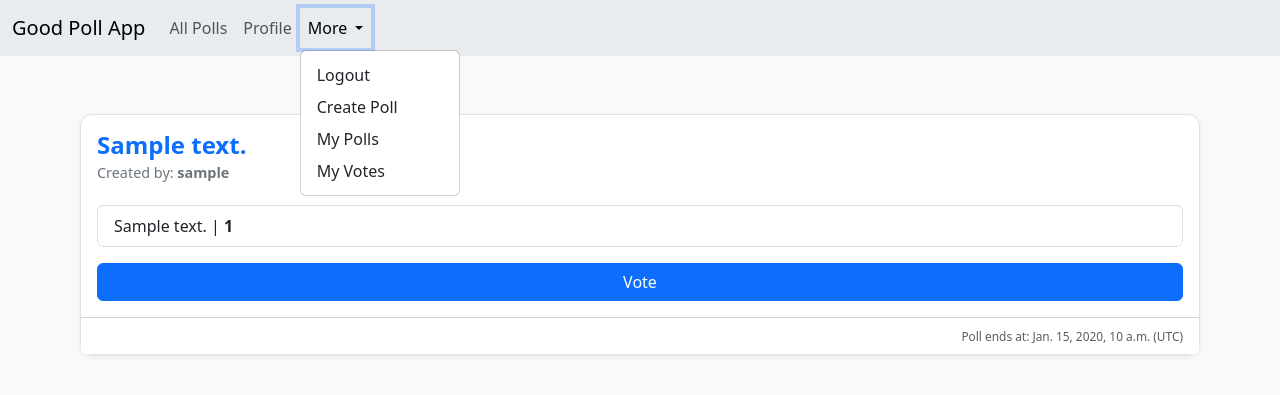
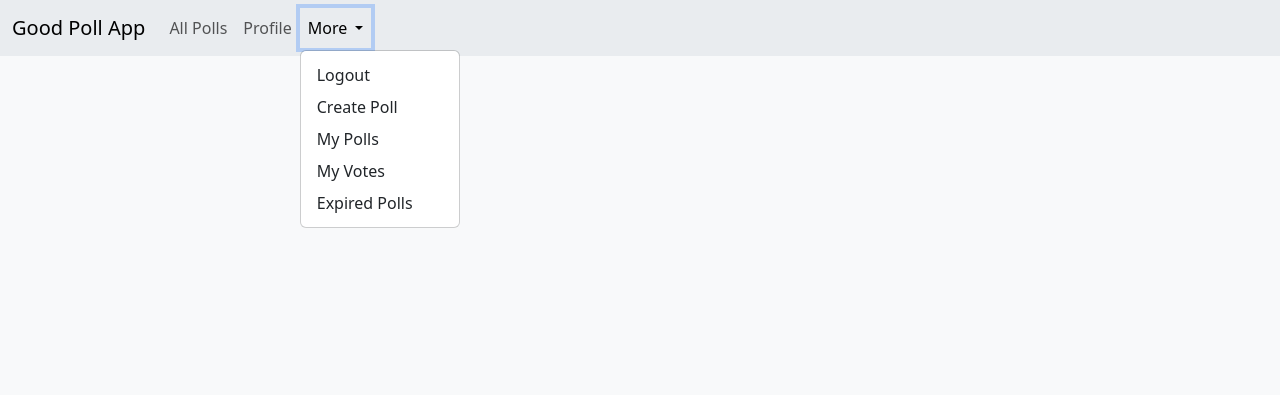
Before and after one commit to Samarthh2601/Polls-Django, a Django app: page / in a window 1280 px wide, after a click on "More". Shown: the top 395 px of the page. Run offline with Django 5.2, Linux system fonts and the light colour scheme; a user stored in the database is signed in; tables that the repository leaves empty hold one stand-in row (values such as "Sample post").

Commit message:
Hide expired polls and add clear choices btn

```diff
--- a/poll/forms.py
+++ b/poll/forms.py
@@ -5,12 +5,11 @@
 
 class PollUpdateForm(forms.ModelForm):
     text = forms.CharField(max_length=512)
-    active = forms.BooleanField()
     end_date = forms.DateTimeField()
 
     class Meta:
         model = Poll
-        fields = ['text', 'active', 'end_date']
+        fields = ['text', 'end_date']
 
 class ChoiceUpdateForm(forms.ModelForm):
     text = forms.CharField(max_length=512)
--- a/poll/models.py
+++ b/poll/models.py
@@ -9,7 +9,6 @@
     text = models.CharField(max_length=512)
     pub_date = models.DateTimeField(default=timezone.now)
     owner = models.ForeignKey(User, on_delete=models.CASCADE)
-    active = models.BooleanField(default=True)
     end_date = models.DateTimeField()
 
 
@@ -25,12 +24,11 @@
         result = {str(choice.pk): [choice.text, choice.vote_count] for choice in choices_with_vote_counts}
         return result
 
-    def update_inactive(self, save: bool = False) -> bool:
-        if self.end_date <= timezone.now():
-            self.active = False
-        if save is True:
-            Poll.save(self)
-        return self.active
+    @staticmethod
+    def get_polls(active=True):
+        if active is True:
+            return Poll.objects.filter(end_date__gt=timezone.now())
+        return Poll.objects.filter(end_date__lt=timezone.now())
 
 
 class Choice(models.Model):
--- a/poll/templates/poll/base.html
+++ b/poll/templates/poll/base.html
@@ -40,6 +40,7 @@
                 <li><a class="dropdown-item" href="{% url 'create_poll' %}">Create Poll</a></li>
                 <li><a class="dropdown-item" href="{% url 'my_polls' %}">My Polls</a></li>
                 <li><a class="dropdown-item" href="{% url 'my_votes' %}">My Votes</a></li>
+                <li><a class="dropdown-item" href="{% url 'expired_polls' %}">Expired Polls</a></li>
               </ul>
           </li>
           {% else %}
--- a/poll/templates/poll/display_polls.html
+++ b/poll/templates/poll/display_polls.html
@@ -29,12 +29,17 @@
 
           <!-- Hidden input with unique ID -->
           <input type="hidden" name="selected_choice_id" id="selectedChoice-{{ poll.pk }}">
-          <!-- Add the ID and fix in script tags -->
           <input type="hidden" name="poll_key" value="{{ poll.pk }}">
 
-          <button type="submit" class="btn btn-primary mt-2 vote-btn">Vote</button>
+
+          <button type="submit" class="btn btn-primary mt-2 vote-btn" disabled>Vote</button>
+
           </form>
+          <!-- Button to remove the selected choice -->
+          <button type="button" class="btn btn-outline-dark mt-2" onclick="removeSelected(this, '{{ poll.pk }}')">Clear</button>
+
           {% block ext %}{% endblock ext %}
+
         </div>
       </div>
       <div class="card-footer mt-auto text-end">
@@ -49,13 +54,32 @@
     // Set the value of poll ID hidden input to clicked choice's poll ID
     document.getElementById(`selectedChoice-${pollId}`).value = choice;
 
-    // Get all choice of parent form
-    let choiceButtons = button.closest('form').querySelectorAll('.choice-btn');
+    // Get all choice buttons within the same form
+    let form = button.closest('form');
+    let choiceButtons = form.querySelectorAll('.choice-btn');
+    let voteButton = form.querySelector('.vote-btn');
 
-    // Remove other selected options (Check for multiple choices later)
     choiceButtons.forEach(btn => btn.classList.remove('selected'));
 
+    // Add 'selected' class to the clicked button
     button.classList.add('selected');
+
+    voteButton.disabled = false;
+}
+
+function removeSelected(button) {
+    let form = button.closest('form');
+    let choiceButtons = form.querySelectorAll('.choice-btn');
+    let voteButton = form.querySelector('.vote-btn');
+
+    // Remove 'selected' class from all buttons
+    choiceButtons.forEach(btn => btn.classList.remove('selected'));
+
+    let pollId = form.querySelector('input[name="poll_key"]').value;
+    document.getElementById(`selectedChoice-${pollId}`).value = '';
+
+    // Disable the vote button
+    voteButton.disabled = true;
 }
 </script>
 
--- a/poll/urls.py
+++ b/poll/urls.py
@@ -9,4 +9,5 @@
     path('my_votes/', views.my_votes, name="my_votes"),
     path('delete/', views.delete_poll, name="delete_poll"),
     path('edit/', views.edit_poll, name="edit_poll"),
+    path('expired/', views.display_expired_polls, name="expired_polls"),
 ]
--- a/poll/views.py
+++ b/poll/views.py
@@ -30,6 +30,8 @@
 
     if poll.end_date <= timezone.now():
         messages.error(request, "Poll has already ended.")
+        poll.active = False
+        poll.save()
         return False
 
     if use_id is True:
@@ -57,7 +59,13 @@
 
 @login_required
 def display_polls(request: HttpRequest):
-    return render(request, 'poll/display_polls.html', context={"polls": Poll.objects.all()})
+    polls = list(reversed(Poll.get_polls())) #Reversing the list to make new polls appear on top
+    return render(request, 'poll/display_polls.html', context={"polls": polls, "expired": False})
+
+@login_required
+def display_expired_polls(request: HttpRequest):
+    polls = polls = list(reversed(Poll.get_polls(active=False)))
+    return render(request, 'poll/display_polls.html', context={"polls": polls, "expired": True})
 
 
 @login_required
```
Also changed, not shown: README.md.
